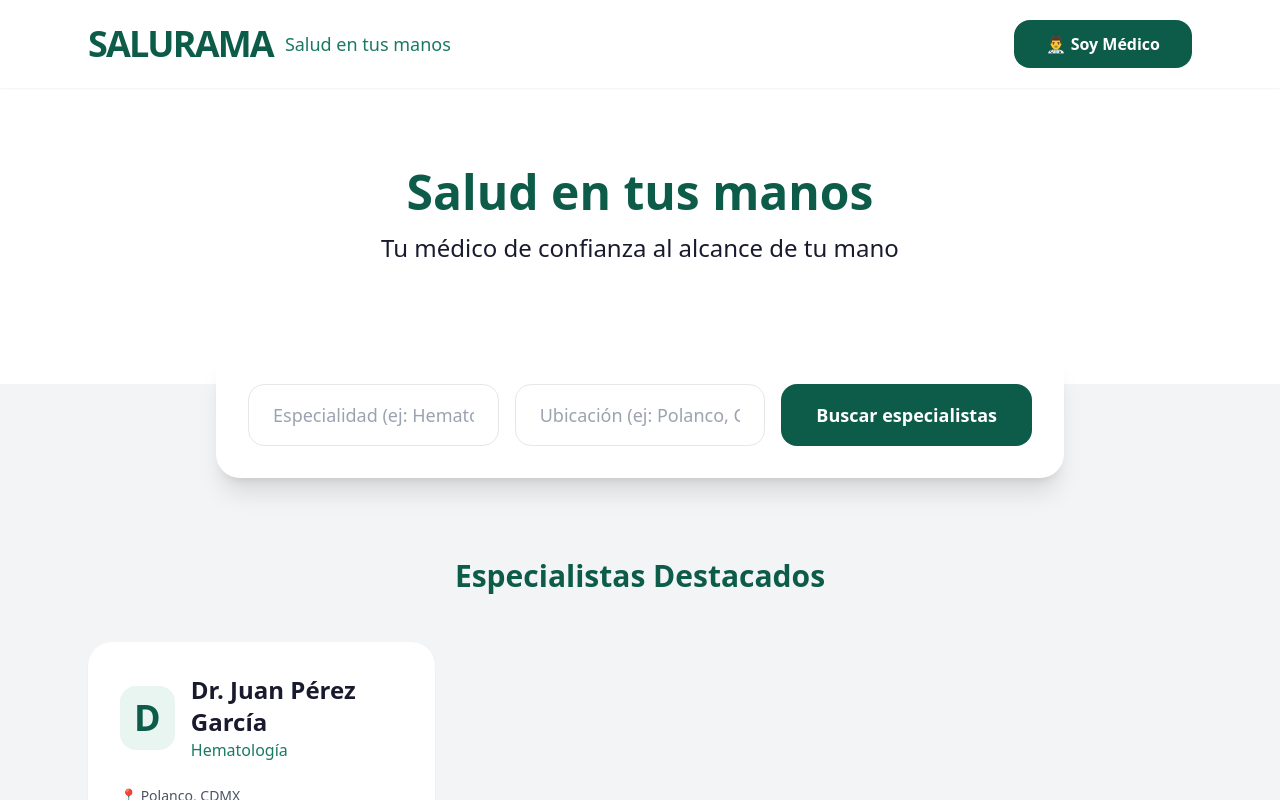
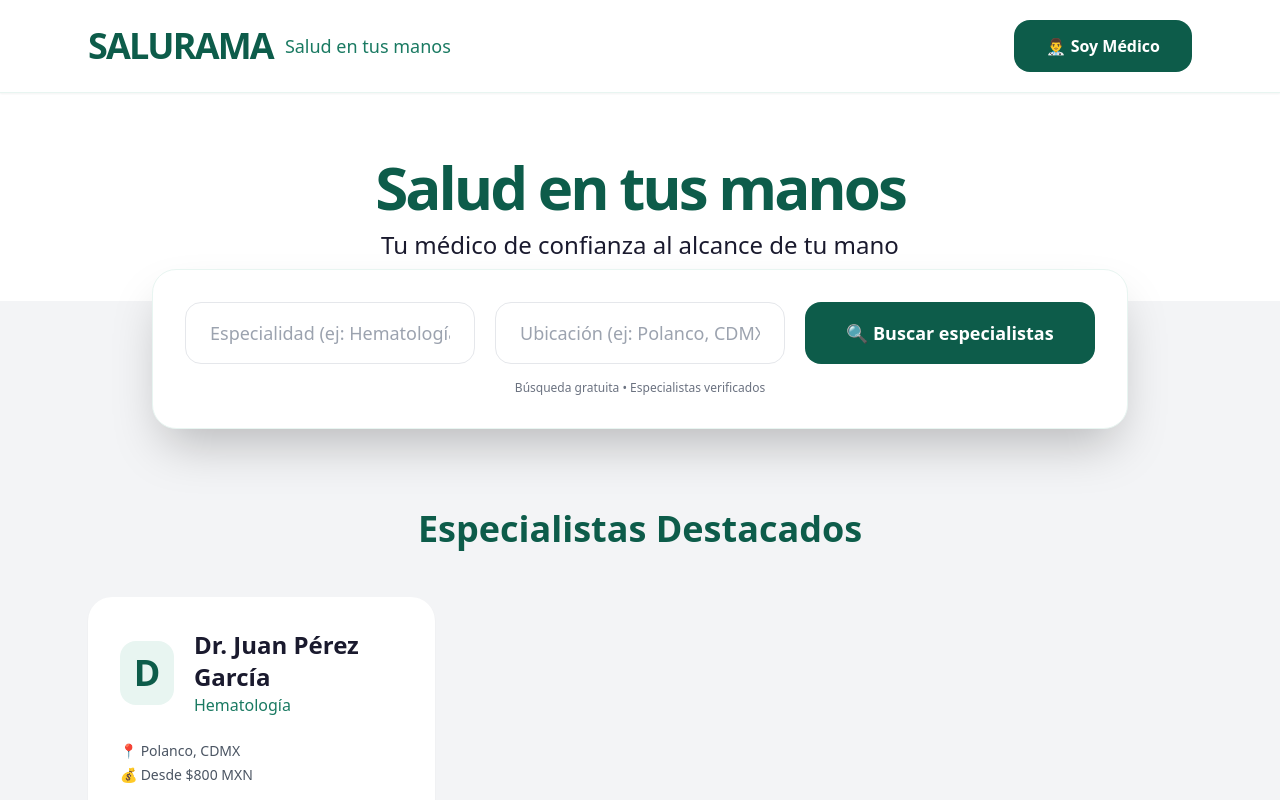
Before and after one commit to drmanutapia-maker/salurama, a Next.js app: page / in a window 1280 px wide. Shown: the top 800 px of the page. Built offline with nearby package versions, Linux system fonts and the light colour scheme.

Commit message:
Mejora completa de homepage: hero oficial + barra de búsqueda grande + botón Soy Médico según Manual de Marca v1.0

```diff
--- a/app/page.js
+++ b/app/page.js
@@ -4,17 +4,17 @@ export default function Home() {
   return (
     <div className="min-h-screen bg-[#F3F4F6]">
 
-      {/* NAVEGACIÓN SUPERIOR */}
-      <nav className="bg-white shadow-sm py-5 sticky top-0 z-50">
+      {/* NAVEGACIÓN SUPERIOR - Sticky */}
+      <nav className="bg-white shadow-sm py-5 sticky top-0 z-50 border-b border-[#E8F5F1]">
         <div className="max-w-6xl mx-auto px-6 flex items-center justify-between">
           <div className="flex items-center gap-3">
-            <h1 className="text-4xl font-black text-[#0D5C4A] tracking-tighter">SALURAMA</h1>
-            <span className="text-[#1A7A62] font-medium text-lg">Salud en tus manos</span>
+            <h1 className="text-4xl font-black tracking-tighter text-[#0D5C4A]">SALURAMA</h1>
+            <span className="text-[#1A7A62] font-medium text-lg hidden md:block">Salud en tus manos</span>
           </div>
 
           <Link
             href="/registro"
-            className="bg-[#0D5C4A] hover:bg-[#1A7A62] text-white px-8 py-3 rounded-2xl font-semibold flex items-center gap-2 transition"
+            className="bg-[#0D5C4A] hover:bg-[#1A7A62] text-white px-8 py-3.5 rounded-2xl font-semibold flex items-center gap-2 transition-all"
           >
             👨‍⚕️ Soy Médico
           </Link>
@@ -22,57 +22,60 @@ export default function Home() {
       </nav>
 
       {/* HERO */}
-      <section className="bg-white py-20 text-center">
+      <section className="bg-white pt-16 pb-10 text-center">
         <div className="max-w-4xl mx-auto px-6">
-          <h2 className="text-5xl font-black text-[#0D5C4A] mb-4">
+          <h1 className="text-6xl font-black text-[#0D5C4A] tracking-tighter mb-3">
             Salud en tus manos
-          </h2>
-          <p className="text-2xl text-[#1A1A2E] mb-10">
+          </h1>
+          <p className="text-2xl text-[#1A1A2E] font-medium">
             Tu médico de confianza al alcance de tu mano
           </p>
         </div>
       </section>
 
-      {/* BARRA DE BÚSQUEDA GRANDE */}
-      <div className="max-w-4xl mx-auto -mt-8 px-6 relative z-10">
-        <div className="bg-white rounded-3xl shadow-xl p-8">
-          <div className="grid grid-cols-1 md:grid-cols-3 gap-4">
+      {/* BARRA DE BÚSQUEDA PRINCIPAL - Muy visible y grande */}
+      <div className="max-w-5xl mx-auto px-6 -mt-8 relative z-10">
+        <div className="bg-white rounded-3xl shadow-2xl p-8 border border-[#E8F5F1]">
+          <div className="grid grid-cols-1 md:grid-cols-3 gap-5">
+            <div>
               <input
                 type="text"
                 placeholder="Especialidad (ej: Hematología)"
-              className="border border-gray-200 rounded-2xl px-6 py-4 text-lg focus:outline-none focus:border-[#0D5C4A]"
+                className="w-full border border-gray-200 rounded-2xl px-6 py-4 text-lg focus:outline-none focus:border-[#0D5C4A] placeholder:text-gray-400"
               />
+            </div>
+            <div>
               <input
                 type="text"
                 placeholder="Ubicación (ej: Polanco, CDMX)"
-              className="border border-gray-200 rounded-2xl px-6 py-4 text-lg focus:outline-none focus:border-[#0D5C4A]"
+                className="w-full border border-gray-200 rounded-2xl px-6 py-4 text-lg focus:outline-none focus:border-[#0D5C4A] placeholder:text-gray-400"
               />
-            <button className="bg-[#0D5C4A] hover:bg-[#1A7A62] text-white font-semibold text-lg py-4 rounded-2xl transition">
-              Buscar especialistas
+            </div>
+            <button className="bg-[#0D5C4A] hover:bg-[#1A7A62] text-white font-semibold text-lg py-4 rounded-2xl transition-all flex items-center justify-center gap-2">
+              🔍 Buscar especialistas
             </button>
           </div>
+          <p className="text-center text-xs text-[#6B7280] mt-4">Búsqueda gratuita • Especialistas verificados</p>
         </div>
       </div>
 
       {/* ESPECIALISTAS DESTACADOS */}
       <section className="max-w-6xl mx-auto px-6 py-20">
-        <h3 className="text-3xl font-bold text-center text-[#0D5C4A] mb-12">
-          Especialistas Destacados
-        </h3>
-        {/* Aquí puedes ir agregando más tarjetas después */}
+        <h2 className="text-4xl font-bold text-[#0D5C4A] mb-12 text-center">Especialistas Destacados</h2>
+
         <div className="grid grid-cols-1 md:grid-cols-2 lg:grid-cols-3 gap-8">
-          {/* Tarjeta de ejemplo */}
-          <div className="bg-white rounded-3xl p-8 shadow-sm">
-            <div className="flex items-center gap-4 mb-6">
+          {/* Tarjeta ejemplo */}
+          <div className="bg-white rounded-3xl p-8 shadow-sm hover:shadow-md transition">
+            <div className="flex items-center gap-5 mb-6">
               <div className="w-16 h-16 bg-[#E8F5F1] rounded-2xl flex items-center justify-center text-4xl font-bold text-[#0D5C4A]">D</div>
               <div>
-                <h4 className="font-bold text-2xl">Dr. Juan Pérez García</h4>
+                <h3 className="font-bold text-2xl">Dr. Juan Pérez García</h3>
                 <p className="text-[#1A7A62]">Hematología</p>
               </div>
             </div>
-            <p className="text-sm text-gray-600">📍 Polanco, CDMX</p>
+            <p className="text-sm text-gray-600 mb-1">📍 Polanco, CDMX</p>
             <p className="text-sm text-gray-600">💰 Desde $800 MXN</p>
-            <Link href="/doctor/1" className="mt-8 block w-full bg-[#0D5C4A] text-white text-center py-4 rounded-2xl font-semibold">
+            <Link href="/doctor/1" className="mt-8 block w-full bg-[#0D5C4A] text-white text-center py-4 rounded-2xl font-semibold hover:bg-[#1A7A62]">
               Ver Perfil
             </Link>
           </div>
```
Lines whose indentation alone changed are shown as unchanged.
